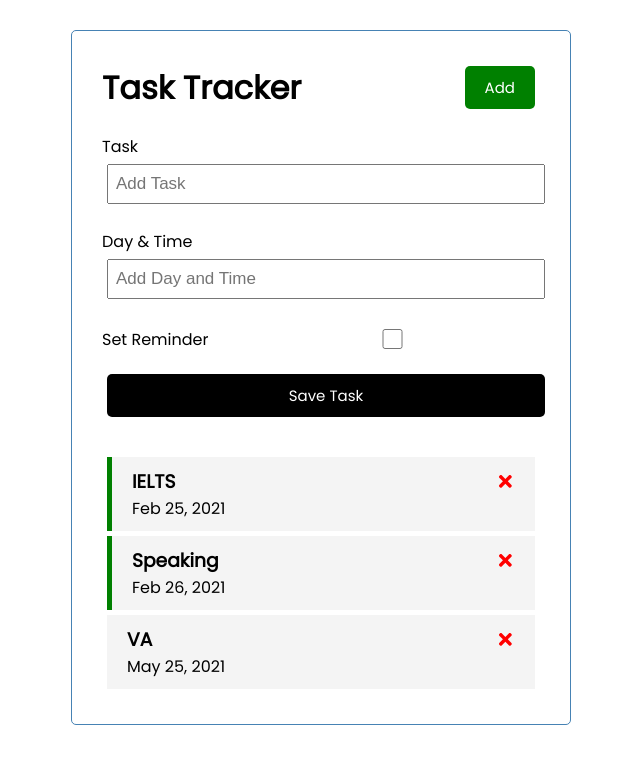
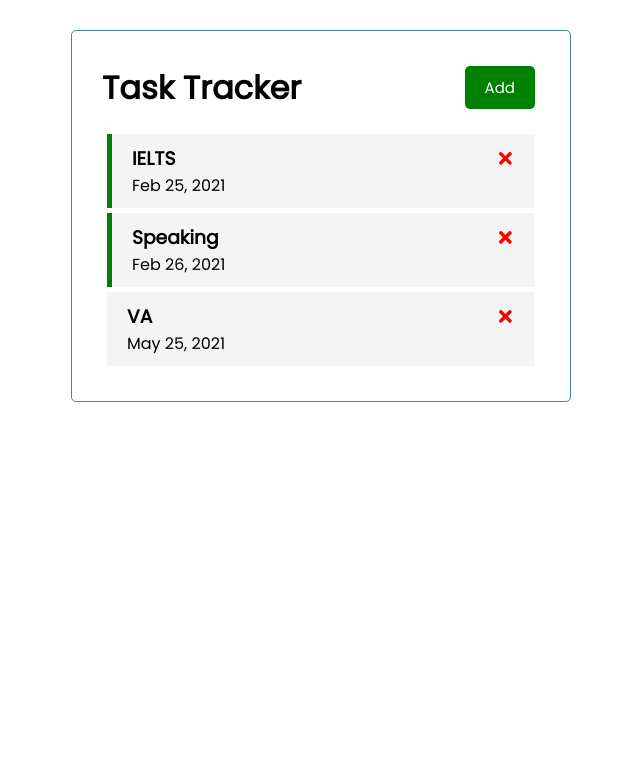
Before and after one commit to ashesh808/React-TaskManager, a React (Create React App) app: page / in a window 1280 px wide. Shown: the top 764 px of the page, without its empty margins (319-959 px from the left). Built offline with nearby package versions, Linux system fonts and the light colour scheme.

Commit message:
Added Toogle Add Feature

```diff
--- a/src/App.js
+++ b/src/App.js
@@ -7,6 +7,7 @@
 
 
 function App() {
+  const [showAddTask, setShowAddTask] = useState(false)
   const [tasks, setTasks] = useState([{
       id: 1,
       text: 'IELTS',
@@ -50,8 +51,8 @@
   return (
 
     <div className = "container" >
-    <Header title = "Task Tracker"/>
-    <AddTask onAdd= {addTask}/>
+    <Header title = "Task Tracker" onAdd = {() => setShowAddTask (!showAddTask)} showAdd= {showAddTask}/>
+    {showAddTask && <AddTask onAdd= {addTask}/>}
 
     {tasks.length > 0 ? (<Tasks tasks = {tasks}  onDelete= {deleteTask} onToggle= {toogleRemainder}/>) : ('No task to show here') }
     </div>
--- a/src/components/Header.js
+++ b/src/components/Header.js
@@ -1,15 +1,12 @@
 import PropTypes from 'prop-types'
 import Button from './Button'
 
-const Header = ({title}) => {
-   const onClick = () => {
-    console.log('Click')
-     }
+const Header = ({title, onAdd, showAdd}) => {
 
     return (
         <header className= 'header'>
             <h1>{title}</h1>
-            <Button color='green' text='Add' onClick={onClick}/>
+            <Button color={showAdd ? 'Red' : 'Green'} text={showAdd ? 'Close' : 'Add'} onClick={onAdd}/>
         </header>
     )
 }
```
